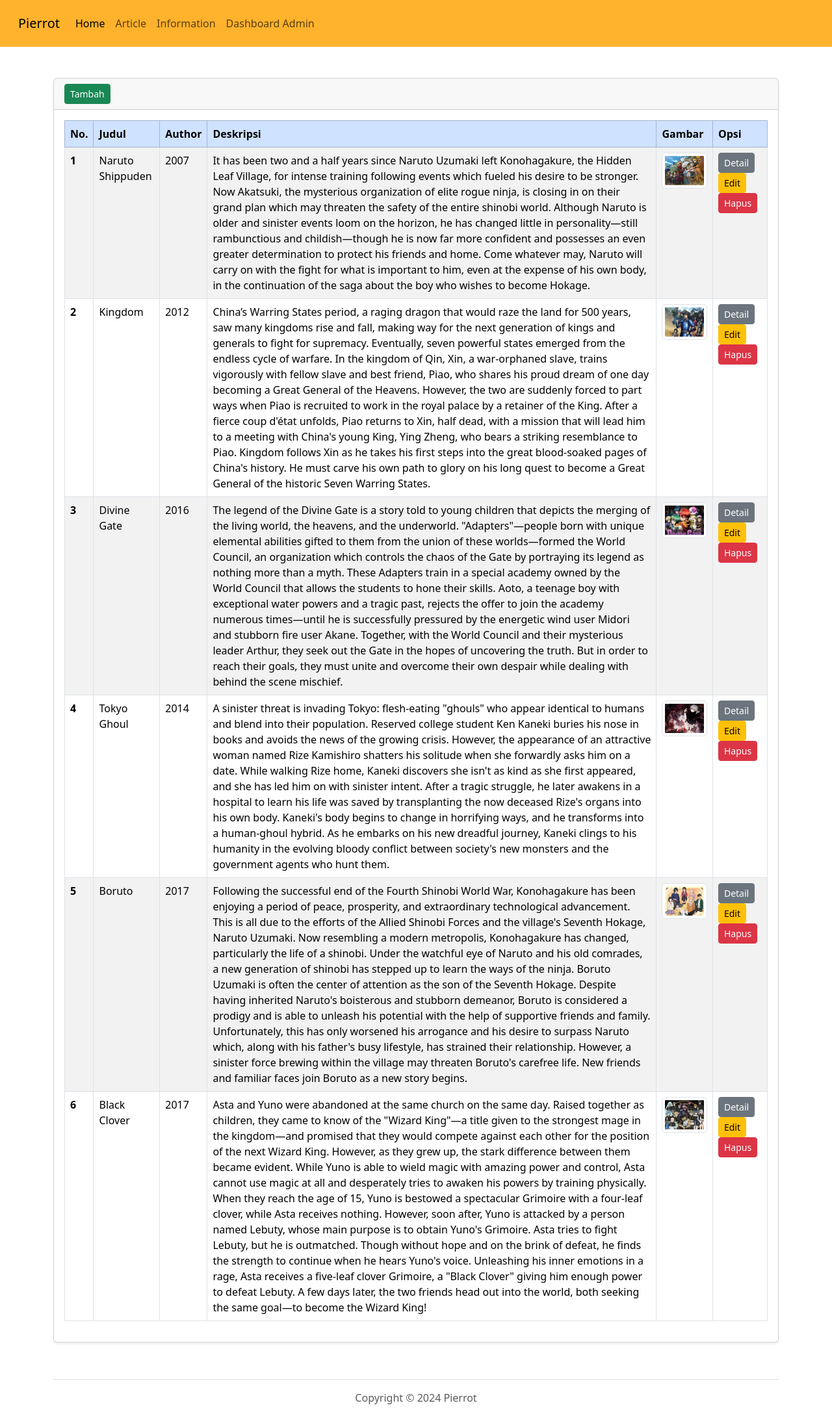
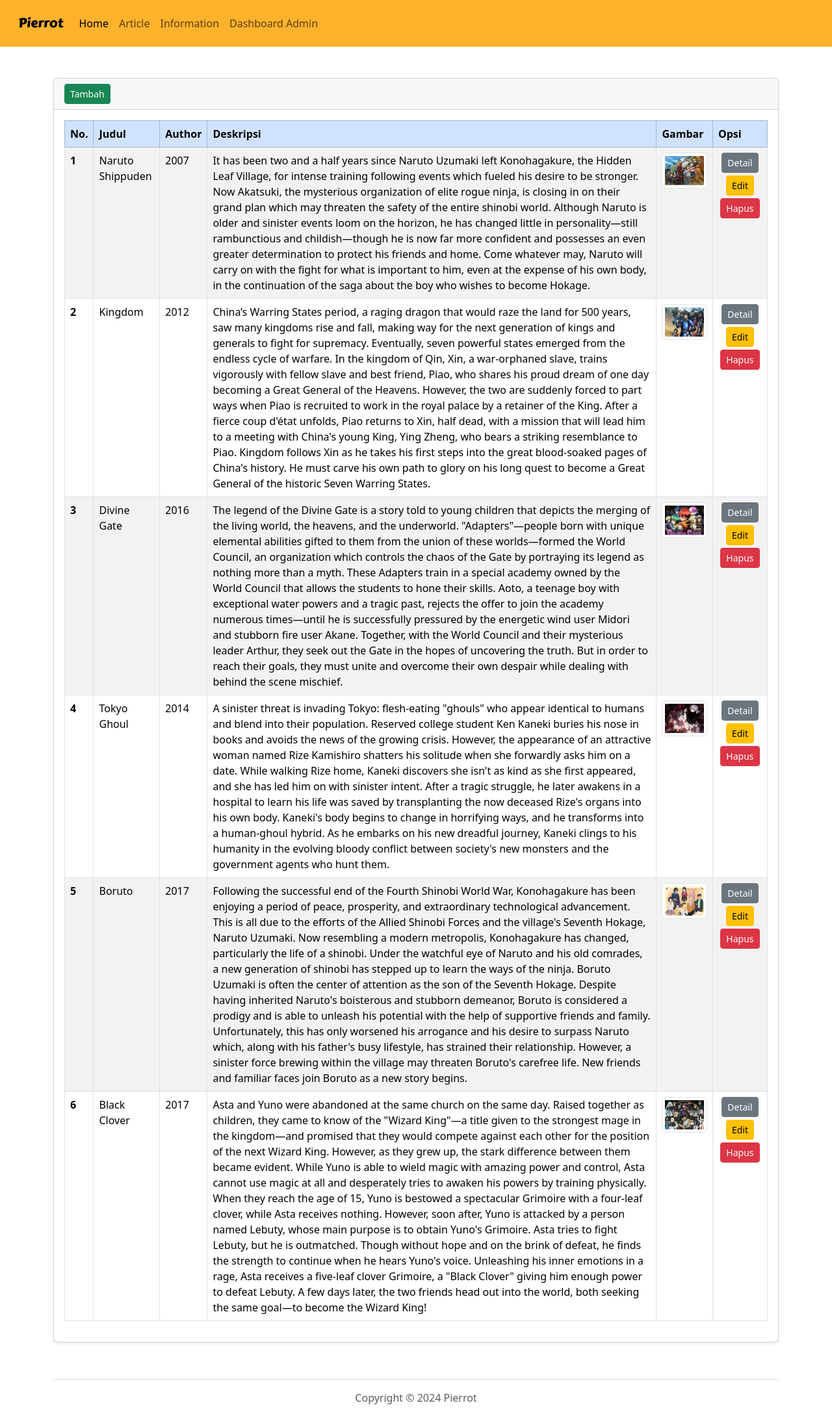
Before and after one commit to firza16/capstone-project-digitalent, a PHP site: page /article.php in a window 1280 px wide. Shown: the whole page at 65% size. Run offline with PHP 8.4, Linux system fonts and the light colour scheme; a user stored in the database is signed in; data comes from the database, SQL or seed files in the repository.

Commit message:
some update

```diff
--- a/article-detail.php
+++ b/article-detail.php
@@ -19,7 +19,7 @@
     <!-- font p -->
     <link rel="stylesheet" href="https://fonts.googleapis.com/css?family=Noto+Sans">
 
-    <title>Paket Wisata Detail - Desa Wisata</title>
+    <title>Pierrot</title>
     <style>
         .navbar-brand{
           font-family: "Carter One", system-ui;
--- a/article.php
+++ b/article.php
@@ -12,9 +12,22 @@
 <head>
     <meta charset="UTF-8">
     <meta name="viewport" content="width=device-width, initial-scale=1.0">
+    <title>Article Pierrot</title>
+    <!-- bootstrap -->
+    <link href="https://cdn.jsdelivr.net/npm/bootstrap@5.3.3/dist/css/bootstrap.min.css" rel="stylesheet" integrity="sha384-QWTKZyjpPEjISv5WaRU9OFeRpok6YctnYmDr5pNlyT2bRjXh0JMhjY6hW+ALEwIH" crossorigin="anonymous" />
 
-    <title>Article Pierrot</title>
-    <link href="https://cdn.jsdelivr.net/npm/bootstrap@5.3.3/dist/css/bootstrap.min.css" rel="stylesheet" integrity="sha384-QWTKZyjpPEjISv5WaRU9OFeRpok6YctnYmDr5pNlyT2bRjXh0JMhjY6hW+ALEwIH" crossorigin="anonymous" />
+    <!-- font pierrot -->
+    <link rel="preconnect" href="https://fonts.googleapis.com">
+    <link rel="preconnect" href="https://fonts.gstatic.com" crossorigin>
+    <link href="https://fonts.googleapis.com/css2?family=Carter+One&display=swap" rel="stylesheet">
+
+    <style>
+        .navbar-brand{
+          font-family: "Carter One", system-ui;
+          font-weight: 400;
+          font-style: normal;
+        }
+    </style>
 </head>
 
 <body>
@@ -53,9 +66,9 @@
                                     <td><?= $pws['author']; ?></td>
                                     <td><?= $pws['deskripsi']; ?></td>
                                     <td><img src="img/<?= $pws['gambar']; ?>" class="img-thumbnail" width="150"></td>
-                                    <td>
-                                        <a href="article-detail.php?id=<?= $pws['id']; ?>" class="btn btn-sm btn-secondary"><i class="fas fa-portrait fa-fw"></i> Detail</a>
-                                        <a href="article-edit.php?id=<?= $pws['id']; ?>" class="btn btn-sm btn-warning"><i class="fas fa-pen fa-fw"></i> Edit</a>
+                                    <td class="text-center">
+                                        <a href="article-detail.php?id=<?= $pws['id']; ?>" class="btn btn-sm btn-secondary mb-1"><i class="fas fa-portrait fa-fw"></i> Detail</a>
+                                        <a href="article-edit.php?id=<?= $pws['id']; ?>" class="btn btn-sm btn-warning mb-1"><i class="fas fa-pen fa-fw"></i> Edit</a>
                                         <a href="article-hapus.php?id=<?= $pws['id']; ?>" class="btn btn-sm btn-danger"><i class="fas fa-pen fa-fw"></i> Hapus</a>
                                     </td>
                                 </tr>
```
Also changed, not shown: informasi.php (+18 -5 lines).
